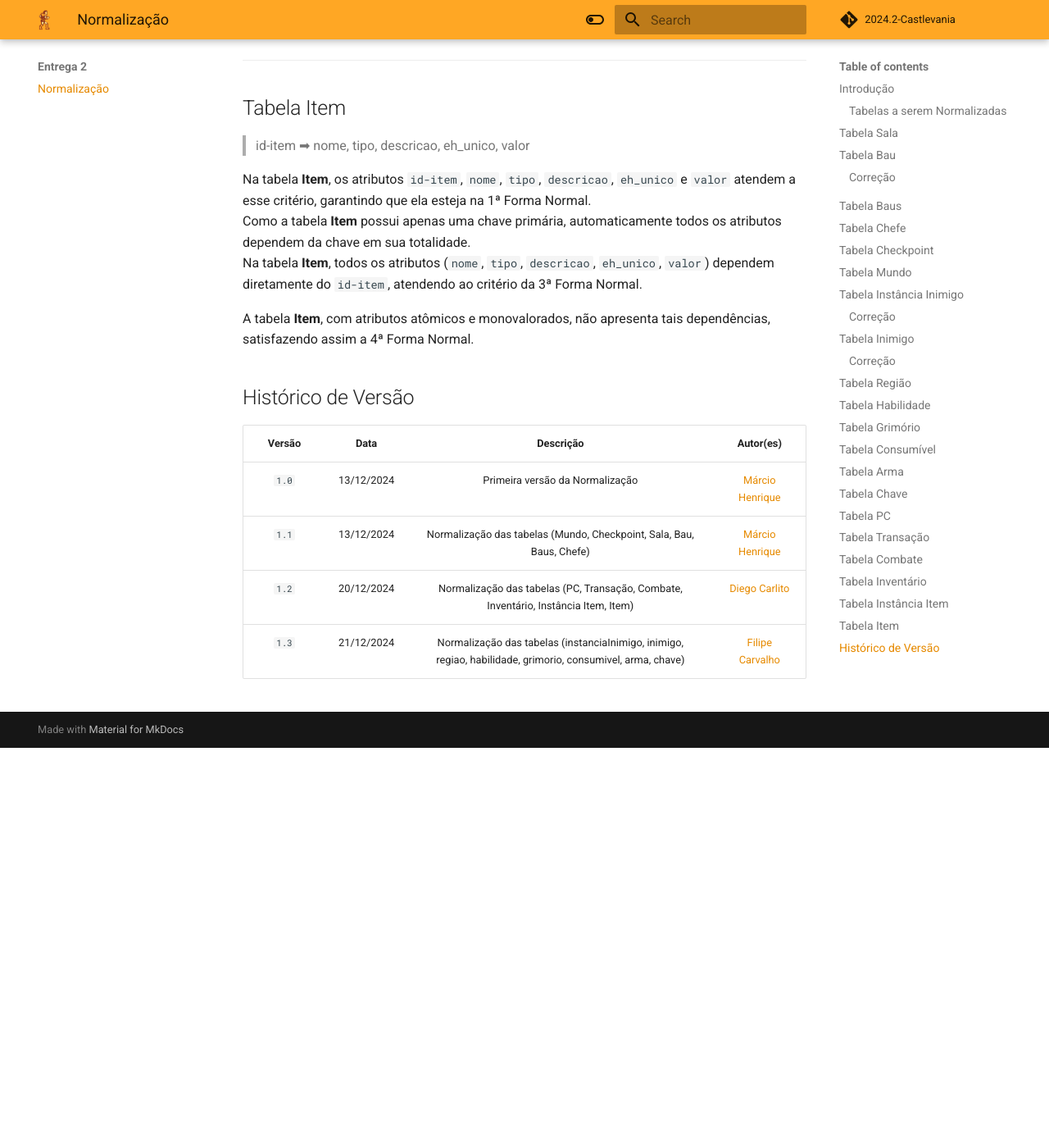
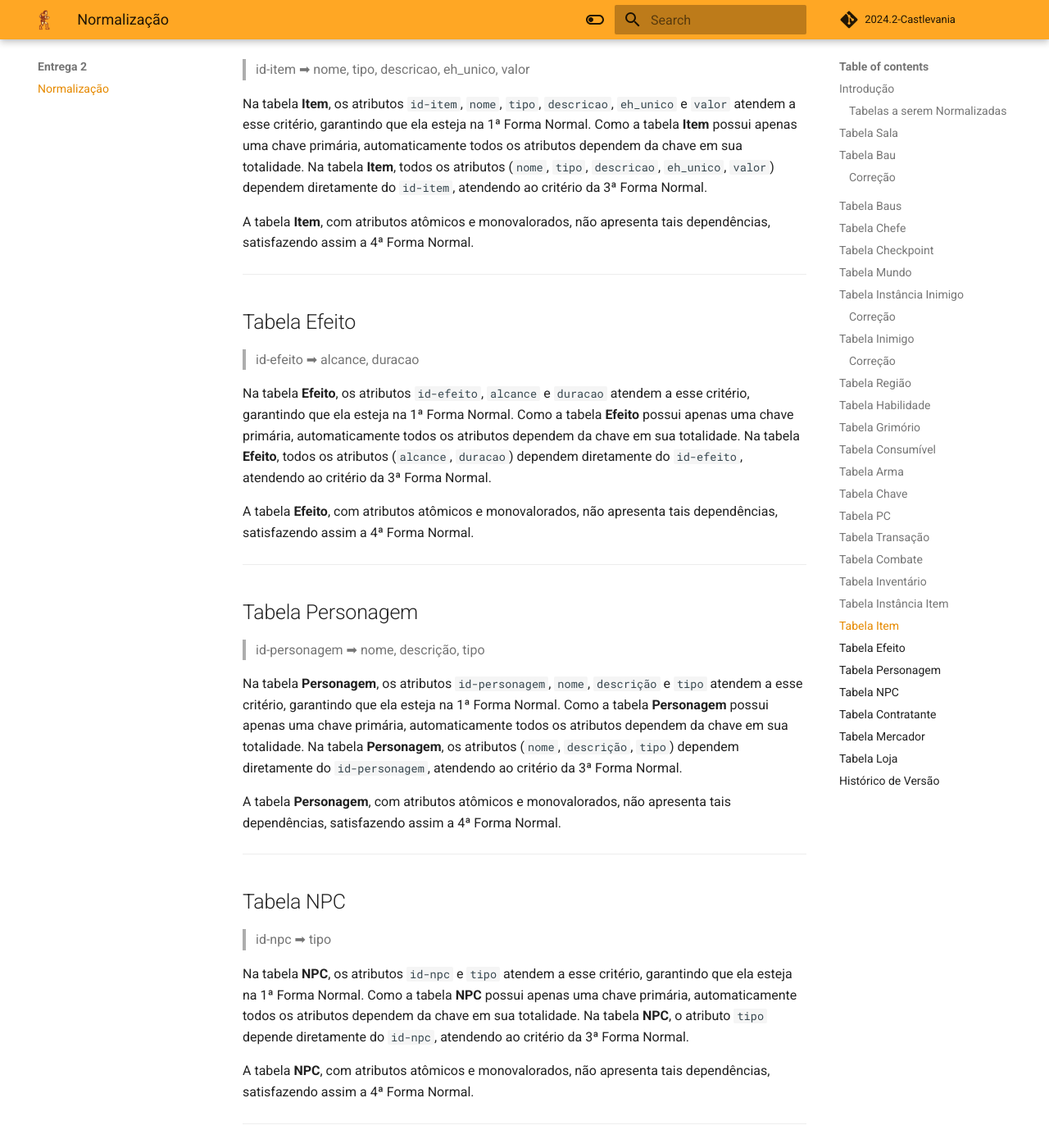
Before and after one commit to SBD1/2024.2-Castlevania, an MkDocs documentation site: the page built from docs/modulo2/normalizacao.md, in a window 1280 px wide and 1400 px high, scrolled down 7835 px. Shown: the whole window at 82% size. Built offline with MkDocs 1.6.1 and Material for MkDocs 9.7.7, drawn with Linux system fonts in a browser that asks for light colours; comment, search, counter and statistics services are not loaded; before the commit the page ends 8747 px from its top, so only the background shows below that; some of the changed text lies outside the part shown.

Commit message:
docs: add normalizations

```diff
--- a/docs/modulo2/normalizacao.md
+++ b/docs/modulo2/normalizacao.md
@@ -161,7 +161,7 @@
 
 A tabela atende à 1ª Forma Normal, já que os dados armazenados são atômicos e não há repetições ou conjuntos de valores em uma mesma célula. Além disso, a tabela segue a 2ª Forma Normal porque não possui dependências parciais, garantindo que todas as colunas não-chave dependam da chave primária por completo. No que diz respeito à 3ª Forma Normal, não há dependências transitivas entre colunas não-chave. Por essas razões, a tabela também está em conformidade com a FNBC.
 
---
+---
 
 ## Tabela Chave
 
@@ -241,6 +241,78 @@
 
 A tabela **Item**, com atributos atômicos e monovalorados, não apresenta tais dependências, satisfazendo assim a 4ª Forma Normal.
 
+---
+
+## Tabela Efeito
+
+> id-efeito ➡ alcance, duracao
+
+Na tabela **Efeito**, os atributos `id-efeito`, `alcance` e `duracao` atendem a esse critério, garantindo que ela esteja na 1ª Forma Normal.
+Como a tabela **Efeito** possui apenas uma chave primária, automaticamente todos os atributos dependem da chave em sua totalidade.
+Na tabela **Efeito**, todos os atributos (`alcance`, `duracao`) dependem diretamente do `id-efeito`, atendendo ao critério da 3ª Forma Normal.
+
+A tabela **Efeito**, com atributos atômicos e monovalorados, não apresenta tais dependências, satisfazendo assim a 4ª Forma Normal.
+
+---
+
+## Tabela Personagem
+
+> id-personagem ➡ nome, descrição, tipo
+
+Na tabela **Personagem**, os atributos `id-personagem`, `nome`, `descrição` e `tipo` atendem a esse critério, garantindo que ela esteja na 1ª Forma Normal.
+Como a tabela **Personagem** possui apenas uma chave primária, automaticamente todos os atributos dependem da chave em sua totalidade.
+Na tabela **Personagem**, os atributos (`nome`, `descrição`, `tipo`) dependem diretamente do `id-personagem`, atendendo ao critério da 3ª Forma Normal.
+
+A tabela **Personagem**, com atributos atômicos e monovalorados, não apresenta tais dependências, satisfazendo assim a 4ª Forma Normal.
+
+---
+
+## Tabela NPC
+
+> id-npc ➡ tipo
+
+Na tabela **NPC**, os atributos `id-npc` e `tipo` atendem a esse critério, garantindo que ela esteja na 1ª Forma Normal.
+Como a tabela **NPC** possui apenas uma chave primária, automaticamente todos os atributos dependem da chave em sua totalidade.
+Na tabela **NPC**, o atributo `tipo` depende diretamente do `id-npc`, atendendo ao critério da 3ª Forma Normal.
+
+A tabela **NPC**, com atributos atômicos e monovalorados, não apresenta tais dependências, satisfazendo assim a 4ª Forma Normal.
+
+---
+
+## Tabela Contratante
+
+> id-contratante ➡ localização
+
+Na tabela **Contratante**, os atributos `id-contratante` e `localização` atendem a esse critério, garantindo que ela esteja na 1ª Forma Normal.
+Como a tabela **Contratante** possui apenas uma chave primária, automaticamente todos os atributos dependem da chave em sua totalidade.
+Na tabela **Contratante**, o atributo `localização` depende diretamente do `id-contratante`, atendendo ao critério da 3ª Forma Normal.
+
+A tabela **Contratante**, com atributos atômicos e monovalorados, não apresenta tais dependências, satisfazendo assim a 4ª Forma Normal.
+
+---
+
+## Tabela Mercador
+
+> id-mercador ➡ localização
+
+Na tabela **Mercador**, os atributos `id-mercador` e `localização` atendem a esse critério, garantindo que ela esteja na 1ª Forma Normal.
+Como a tabela **Mercador** possui apenas uma chave primária, automaticamente todos os atributos dependem da chave em sua totalidade.
+Na tabela **Mercador**, o atributo `localização` depende diretamente do `id-mercador`, atendendo ao critério da 3ª Forma Normal.
+
+A tabela **Mercador**, com atributos atômicos e monovalorados, não apresenta tais dependências, satisfazendo assim a 4ª Forma Normal.
+
+---
+
+## Tabela Loja
+
+> id-loja ➡ id_mercador, id_instâncias_itens
+
+Na tabela **Loja**, os atributos `id-loja`, `id_mercador` e `id_instâncias_itens` atendem a esse critério, garantindo que ela esteja na 1ª Forma Normal.
+Como a tabela **Loja** possui apenas uma chave primária, automaticamente todos os atributos dependem da chave em sua totalidade.
+Na tabela **Loja**, todos os atributos (`id_mercador`, `id_instâncias_itens`) dependem diretamente do `id-loja`, atendendo ao critério da 3ª Forma Normal.
+
+A tabela **Loja**, com atributos atômicos e monovalorados, não apresenta tais dependências, satisfazendo assim a 4ª Forma Normal.
+
 ## Histórico de Versão
 | Versão | Data | Descrição | Autor(es) |
 | :-: | :-: | :-: | :-: |
@@ -248,3 +320,4 @@
 | `1.1`  | 13/12/2024 | Normalização das tabelas (Mundo, Checkpoint, Sala, Bau, Baus, Chefe)  | [Márcio Henrique](https://github.com/DeM4rcio) |
 | `1.2`  | 20/12/2024 | Normalização das tabelas (PC, Transação, Combate, Inventário, Instância Item, Item)  | [Diego Carlito](https://github.com/DiegoCarlito) |
 | `1.3`  | 21/12/2024 | Normalização das tabelas (instanciaInimigo, inimigo, regiao, habilidade, grimorio, consumivel, arma, chave)  | [Filipe Carvalho](https://github.com/filipe-002) |
+| `1.4`  | 22/12/2024 | Normalização das tabelas (Efeito, Personagem, NPC, Contratante, Mercador, Loja)  | [Diego Carlito](https://github.com/DiegoCarlito) |
```
